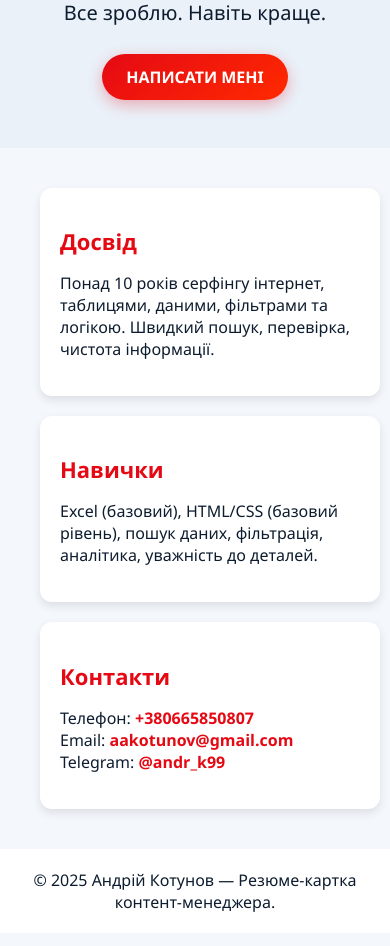
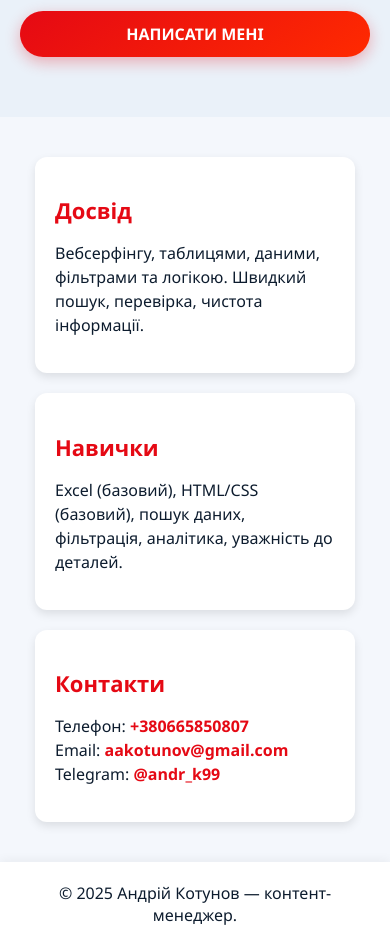
Before and after one commit to Alibabka/aakotunov, a plain HTML site: page index.html in a window 390 px wide. Shown: the part 472-1418 px from the top of the page. Drawn offline with Linux system fonts and the light colour scheme.

Commit message:
Add files via upload

```diff
--- a/index.html
+++ b/index.html
@@ -11,15 +11,27 @@
 <!DOCTYPE html>
 <html lang="uk">
 <head>
-  <meta charset="UTF-8">
-  <meta name="viewport" content="width=device-width, initial-scale=1.0">
+  <meta charset="UTF-8" />
+  <meta name="viewport" content="width=device-width, initial-scale=1.0"/>
   <title>Резюме — Андрій Котунов</title>
   <style>
-    body {
+    * {
+      box-sizing: border-box;
+    }
+
+    html, body {
       margin: 0;
+      padding: 0;
       font-family: 'Segoe UI', Tahoma, Geneva, Verdana, sans-serif;
       background: #f4f7fc;
       color: #0d1c2e;
+      height: 100%;
+    }
+
+    body {
+      display: flex;
+      flex-direction: column;
+      min-height: 100vh;
     }
 
     header {
@@ -48,6 +60,7 @@
       font-weight: bold;
       text-transform: uppercase;
       box-shadow: 0 5px 15px rgba(229, 9, 20, 0.3);
+      text-decoration: none;
     }
 
     .main-section {
@@ -73,7 +86,8 @@
       flex-wrap: wrap;
       justify-content: center;
       gap: 20px;
-      padding: 40px;
+      padding: 40px 20px;
+      flex-grow: 1;
     }
 
     .card {
@@ -93,13 +107,7 @@
 
     .card p {
       font-size: 16px;
-    }
-
-    footer {
-      background-color: white;
-      padding: 20px;
-      text-align: center;
-      font-size: 16px;
+      line-height: 1.5;
     }
 
     a {
@@ -108,10 +116,33 @@
       font-weight: bold;
     }
 
+    footer {
+      background-color: white;
+      padding: 20px;
+      text-align: center;
+      font-size: 16px;
+      margin-top: auto;
+      box-shadow: 0 -2px 10px rgba(0,0,0,0.05);
+    }
+
     @media (max-width: 768px) {
-      .card-section {
-        flex-direction: column;
-        align-items: center;
+      .main-section h1 {
+        font-size: 28px;
+      }
+
+      .main-section p {
+        font-size: 18px;
+      }
+
+      .card {
+        width: 100%;
+        max-width: 320px;
+      }
+
+      .button-red {
+        width: 100%;
+        display: inline-block;
+        text-align: center;
       }
     }
   </style>
@@ -131,23 +162,24 @@
   <section class="card-section">
     <div class="card">
       <h2>Досвід</h2>
-      <p>Понад 10 років серфінгу інтернет, таблицями, даними, фільтрами та логікою. Швидкий пошук, перевірка, чистота інформації.</p>
+      <p>Вебсерфінгу, таблицями, даними, фільтрами та логікою. Швидкий пошук, перевірка, чистота інформації.</p>
     </div>
     <div class="card">
       <h2>Навички</h2>
-      <p>Excel (базовий), HTML/CSS (базовий рівень), пошук даних, фільтрація, аналітика, уважність до деталей.</p>
+      <p>Excel (базовий), HTML/CSS (базовий), пошук даних, фільтрація, аналітика, уважність до деталей.</p>
     </div>
     <div class="card">
       <h2>Контакти</h2>
-      <p>Телефон: <a href="tel:+380665850807">+380665850807</a><br>
-         Email: <a href="mailto:aakotunov@gmail.com">aakotunov@gmail.com</a><br>
-         Telegram: <a href="https://t.me/andr_k99" target="_blank">@andr_k99</a>
+      <p>
+        Телефон: <a href="tel:+380665850807">+380665850807</a><br />
+        Email: <a href="mailto:aakotunov@gmail.com">aakotunov@gmail.com</a><br />
+        Telegram: <a href="https://t.me/andr_k99" target="_blank">@andr_k99</a>
       </p>
     </div>
   </section>
 
   <footer>
-    &copy; 2025 Андрій Котунов — Резюме-картка контент-менеджера.
+    &copy; 2025 Андрій Котунов — контент-менеджер.
   </footer>
 </body>
 </html>
```
